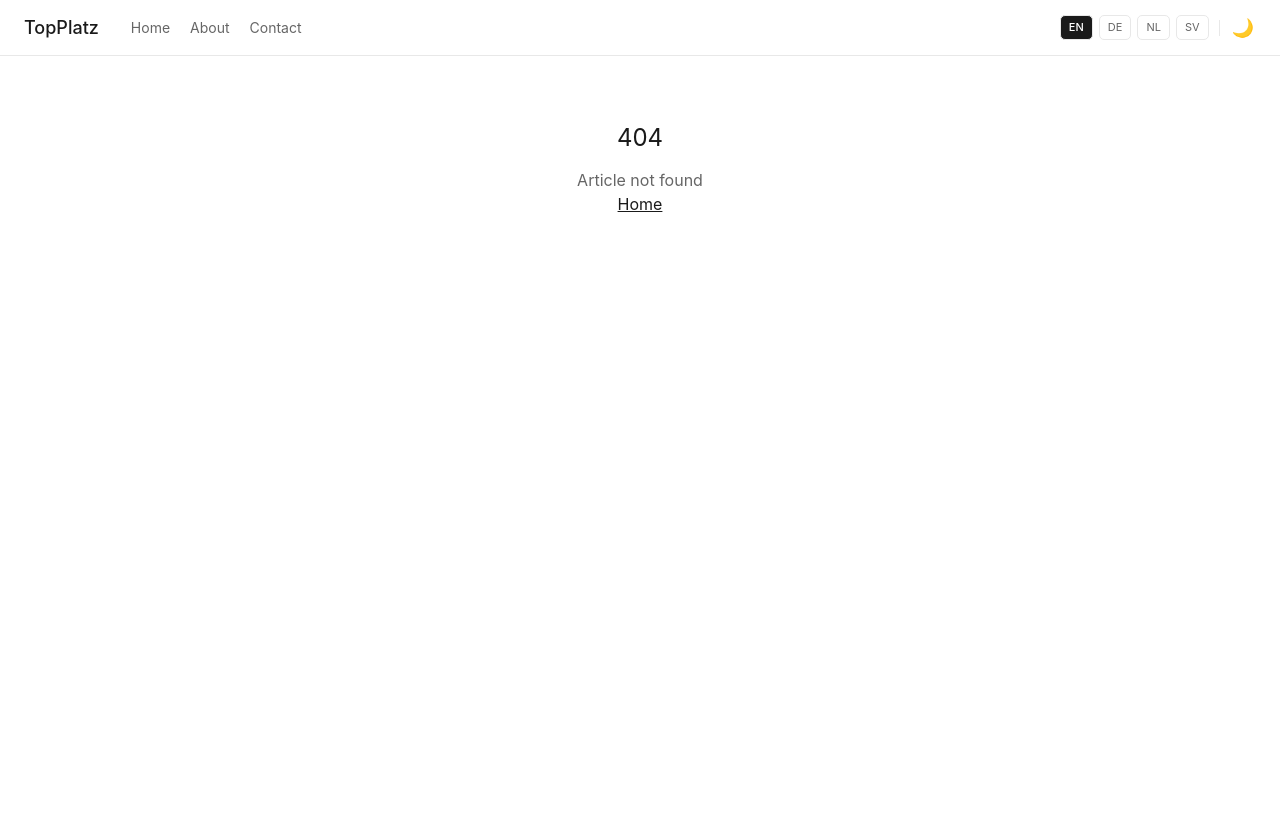
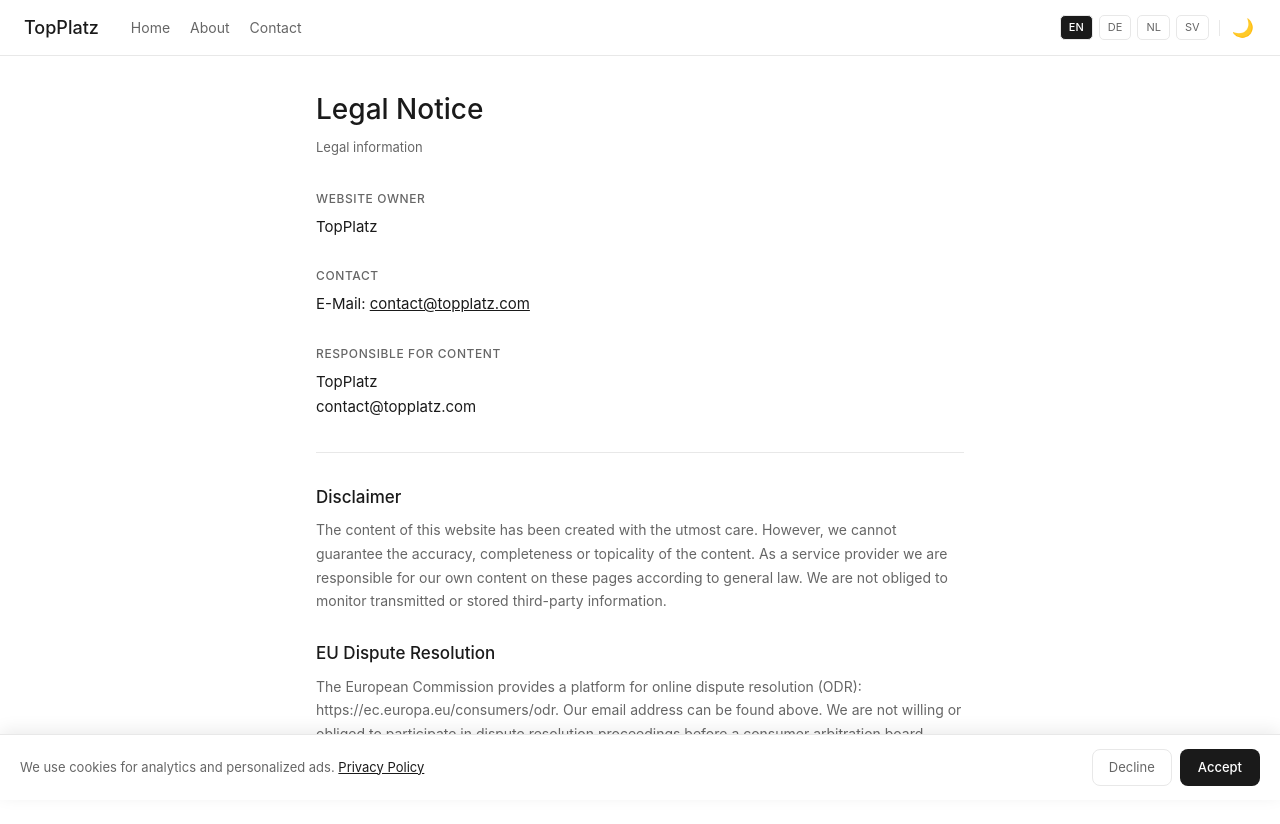
Before and after one commit to era77-design/topplatz, a Next.js app: page /en/impressum in a window 1280 px wide. Before the commit this address had no page. Shown: the top 824 px of the page. Before the commit the page ends 800 px from the top, so only its background shows below. Built offline with nearby package versions, Linux system fonts and the light colour scheme.

Commit message:
add GDPR cookie banner, Impressum page, AdSense conditional loading

```diff
--- /dev/null
+++ b/app/[lang]/impressum/page.js
@@ -0,0 +1,127 @@
+export const runtime = 'edge'
+
+export async function generateMetadata({ params }) {
+  const { lang } = await params
+  const titles = {
+    en: 'Legal Notice — TopPlatz',
+    de: 'Impressum — TopPlatz',
+    nl: 'Colofon — TopPlatz',
+    sv: 'Juridisk information — TopPlatz',
+  }
+  return { title: titles[lang] || titles.de }
+}
+
+export default async function ImpressumPage({ params }) {
+  const { lang } = await params
+
+  const content = {
+    en: {
+      title: 'Legal Notice',
+      owner: 'Website Owner',
+      contact: 'Contact',
+      responsibility: 'Responsible for content',
+      disclaimer: 'Disclaimer',
+      disclaimerText: 'The content of this website has been created with the utmost care. However, we cannot guarantee the accuracy, completeness or topicality of the content. As a service provider we are responsible for our own content on these pages according to general law. We are not obliged to monitor transmitted or stored third-party information.',
+      eu: 'EU Dispute Resolution',
+      euText: 'The European Commission provides a platform for online dispute resolution (ODR): https://ec.europa.eu/consumers/odr. Our email address can be found above. We are not willing or obliged to participate in dispute resolution proceedings before a consumer arbitration board.',
+    },
+    de: {
+      title: 'Impressum',
+      owner: 'Websitebetreiber',
+      contact: 'Kontakt',
+      responsibility: 'Verantwortlich für den Inhalt',
+      disclaimer: 'Haftungsausschluss',
+      disclaimerText: 'Die Inhalte unserer Seiten wurden mit größter Sorgfalt erstellt. Für die Richtigkeit, Vollständigkeit und Aktualität der Inhalte können wir jedoch keine Gewähr übernehmen. Als Diensteanbieter sind wir gemäß § 7 Abs.1 TMG für eigene Inhalte auf diesen Seiten nach den allgemeinen Gesetzen verantwortlich.',
+      eu: 'EU-Streitschlichtung',
+      euText: 'Die Europäische Kommission stellt eine Plattform zur Online-Streitbeilegung (OS) bereit: https://ec.europa.eu/consumers/odr. Unsere E-Mail-Adresse finden Sie oben im Impressum. Wir sind nicht bereit oder verpflichtet, an Streitbeilegungsverfahren vor einer Verbraucherschlichtungsstelle teilzunehmen.',
+    },
+    nl: {
+      title: 'Colofon',
+      owner: 'Websitebeheerder',
+      contact: 'Contact',
+      responsibility: 'Verantwoordelijk voor de inhoud',
+      disclaimer: 'Disclaimer',
+      disclaimerText: 'De inhoud van deze website is met de grootst mogelijke zorg samengesteld. Wij kunnen echter geen garantie geven voor de juistheid, volledigheid en actualiteit van de inhoud.',
+      eu: 'EU-geschillenbeslechting',
+      euText: 'De Europese Commissie biedt een platform voor onlinegeschillenbeslechting (ODR): https://ec.europa.eu/consumers/odr.',
+    },
+    sv: {
+      title: 'Juridisk information',
+      owner: 'Webbplatsägare',
+      contact: 'Kontakt',
+      responsibility: 'Ansvarig för innehåll',
+      disclaimer: 'Ansvarsfriskrivning',
+      disclaimerText: 'Innehållet på denna webbplats har skapats med största omsorg. Vi kan dock inte garantera riktigheten, fullständigheten eller aktualiteten hos innehållet.',
+      eu: 'EU:s tvistlösning online',
+      euText: 'EU-kommissionen tillhandahåller en plattform för onlinetvistlösning: https://ec.europa.eu/consumers/odr.',
+    },
+  }
+
+  const t = content[lang] ?? content.de
+
+  const sectionStyle = {
+    marginBottom: '28px',
+  }
+  const labelStyle = {
+    fontSize: '12px',
+    fontWeight: 500,
+    color: 'var(--text-secondary)',
+    textTransform: 'uppercase',
+    letterSpacing: '0.05em',
+    marginBottom: '6px',
+  }
+  const valueStyle = {
+    fontSize: '15px',
+    color: 'var(--text)',
+    lineHeight: 1.7,
+  }
+
+  return (
+    <div style={{ maxWidth: '680px', margin: '0 auto', padding: '32px 16px 64px' }}>
+      <h1 style={{ fontSize: '28px', fontWeight: 500, marginBottom: '8px' }}>{t.title}</h1>
+      <p style={{ fontSize: '13px', color: 'var(--text-secondary)', marginBottom: '32px' }}>
+        {lang === 'de' ? 'Angaben gemäß § 5 TMG' : 'Legal information'}
+      </p>
+
+      <div style={sectionStyle}>
+        <p style={labelStyle}>{t.owner}</p>
+        <p style={valueStyle}>TopPlatz</p>
+      </div>
+
+      <div style={sectionStyle}>
+        <p style={labelStyle}>{t.contact}</p>
+        <p style={valueStyle}>
+          E-Mail:{' '}
+          <a href="mailto:contact@topplatz.com" style={{ color: 'var(--text)', textDecoration: 'underline' }}>
+            contact@topplatz.com
+          </a>
+        </p>
+      </div>
+
+      <div style={sectionStyle}>
+        <p style={labelStyle}>{t.responsibility}</p>
+        <p style={valueStyle}>TopPlatz<br />contact@topplatz.com</p>
+      </div>
+
+      <hr style={{ border: 'none', borderTop: '0.5px solid var(--border)', margin: '32px 0' }} />
+
+      <div style={sectionStyle}>
+        <h2 style={{ fontSize: '17px', fontWeight: 500, marginBottom: '8px', color: 'var(--text)' }}>
+          {t.disclaimer}
+        </h2>
+        <p style={{ ...valueStyle, color: 'var(--text-secondary)', fontSize: '14px' }}>
+          {t.disclaimerText}
+        </p>
+      </div>
+
+      <div style={sectionStyle}>
+        <h2 style={{ fontSize: '17px', fontWeight: 500, marginBottom: '8px', color: 'var(--text)' }}>
+          {t.eu}
+        </h2>
+        <p style={{ ...valueStyle, color: 'var(--text-secondary)', fontSize: '14px' }}>
+          {t.euText}
+        </p>
+      </div>
+    </div>
+  )
+}
--- a/app/layout.js
+++ b/app/layout.js
@@ -1,6 +1,7 @@
 import './globals.css'
 import Navbar from '@/components/Navbar'
 import BottomBar from '@/components/BottomBar'
+import CookieBanner from '@/components/CookieBanner'
 
 export const metadata = {
   title: 'TopPlatz — How-To Guides',
@@ -42,6 +43,7 @@ export default function RootLayout({ children }) {
           {children}
         </main>
         <BottomBar />
+        <CookieBanner />
       </body>
     </html>
   )
--- a/components/BottomBar.jsx
+++ b/components/BottomBar.jsx
@@ -81,9 +81,10 @@ export default function BottomBar() {
 
           <p style={{ fontSize: '12px', color: 'var(--text-secondary)', marginBottom: '8px' }}>Pages</p>
           {[
-            { href: `/${lang}/about`,   icon: 'ℹ️', label: 'About' },
-            { href: `/${lang}/contact`, icon: '✉️', label: 'Contact' },
-            { href: `/${lang}/privacy`, icon: '🔒', label: 'Privacy Policy' },
+            { href: `/${lang}/about`,     icon: 'ℹ️', label: 'About' },
+            { href: `/${lang}/contact`,   icon: '✉️', label: 'Contact' },
+            { href: `/${lang}/privacy`,   icon: '🔒', label: 'Privacy Policy' },
+            { href: `/${lang}/impressum`, icon: '📄', label: 'Impressum / Legal' },
           ].map(item => (
             <Link key={item.href} href={item.href} onClick={() => setMoreOpen(false)} style={{
               display: 'flex',
--- /dev/null
+++ b/components/CookieBanner.jsx
@@ -0,0 +1,144 @@
+'use client'
+import { useState, useEffect } from 'react'
+import Link from 'next/link'
+import { usePathname } from 'next/navigation'
+
+const LANGS = ['en', 'de', 'nl', 'sv']
+
+const TEXT = {
+  en: {
+    msg: 'We use cookies for analytics and personalized ads.',
+    privacy: 'Privacy Policy',
+    accept: 'Accept',
+    decline: 'Decline',
+  },
+  de: {
+    msg: 'Wir verwenden Cookies für Analysen und personalisierte Werbung.',
+    privacy: 'Datenschutz',
+    accept: 'Akzeptieren',
+    decline: 'Ablehnen',
+  },
+  nl: {
+    msg: 'We gebruiken cookies voor analyses en gepersonaliseerde advertenties.',
+    privacy: 'Privacybeleid',
+    accept: 'Accepteren',
+    decline: 'Weigeren',
+  },
+  sv: {
+    msg: 'Vi använder cookies för analys och personliga annonser.',
+    privacy: 'Integritetspolicy',
+    accept: 'Acceptera',
+    decline: 'Avböj',
+  },
+}
+
+function loadAdSense() {
+  if (typeof window === 'undefined') return
+  if (document.getElementById('adsense-script')) return
+  const s = document.createElement('script')
+  s.id = 'adsense-script'
+  s.async = true
+  s.src = 'https://pagead2.googlesyndication.com/pagead/js/adsbygoogle.js?client=ca-pub-3466093106724998'
+  s.crossOrigin = 'anonymous'
+  document.head.appendChild(s)
+}
+
+export default function CookieBanner() {
+  const pathname = usePathname()
+  const lang = LANGS.find(l => pathname?.startsWith(`/${l}`)) || 'en'
+  const t = TEXT[lang] || TEXT.en
+
+  const [show, setShow] = useState(false)
+
+  useEffect(() => {
+    try {
+      const consent = localStorage.getItem('cookie_consent')
+      if (!consent) {
+        setShow(true)
+      } else if (consent === 'accepted') {
+        loadAdSense()
+      }
+    } catch {}
+  }, [])
+
+  function accept() {
+    try { localStorage.setItem('cookie_consent', 'accepted') } catch {}
+    setShow(false)
+    loadAdSense()
+  }
+
+  function decline() {
+    try { localStorage.setItem('cookie_consent', 'declined') } catch {}
+    setShow(false)
+  }
+
+  if (!show) return null
+
+  return (
+    <>
+      <div className="cookie-banner" style={{
+        position: 'fixed',
+        bottom: 'calc(60px + env(safe-area-inset-bottom, 0px))',
+        left: 0,
+        right: 0,
+        background: 'var(--nav-bg)',
+        borderTop: '0.5px solid var(--border)',
+        boxShadow: '0 -4px 16px rgba(0,0,0,0.08)',
+        padding: '14px 20px',
+        zIndex: 150,
+        display: 'flex',
+        gap: '12px',
+        alignItems: 'center',
+        flexWrap: 'wrap',
+      }}>
+        <p style={{
+          flex: 1,
+          fontSize: '13px',
+          color: 'var(--text-secondary)',
+          margin: 0,
+          lineHeight: 1.5,
+          minWidth: '180px',
+        }}>
+          {t.msg}{' '}
+          <Link href={`/${lang}/privacy`} style={{ color: 'var(--text)', textDecoration: 'underline' }}>
+            {t.privacy}
+          </Link>
+        </p>
+        <div style={{ display: 'flex', gap: '8px', flexShrink: 0 }}>
+          <button onClick={decline} style={{
+            padding: '8px 16px',
+            borderRadius: '8px',
+            fontSize: '13px',
+            border: '0.5px solid var(--border)',
+            background: 'transparent',
+            color: 'var(--text-secondary)',
+            cursor: 'pointer',
+            fontWeight: 400,
+          }}>
+            {t.decline}
+          </button>
+          <button onClick={accept} style={{
+            padding: '8px 18px',
+            borderRadius: '8px',
+            fontSize: '13px',
+            border: 'none',
+            background: 'var(--text)',
+            color: 'var(--bg)',
+            cursor: 'pointer',
+            fontWeight: 500,
+          }}>
+            {t.accept}
+          </button>
+        </div>
+      </div>
+      {/* На десктопе (нет BottomBar) баннер прижат к низу экрана */}
+      <style>{`
+        @media (min-width: 641px) {
+          .cookie-banner {
+            bottom: 0 !important;
+          }
+        }
+      `}</style>
+    </>
+  )
+}
```
